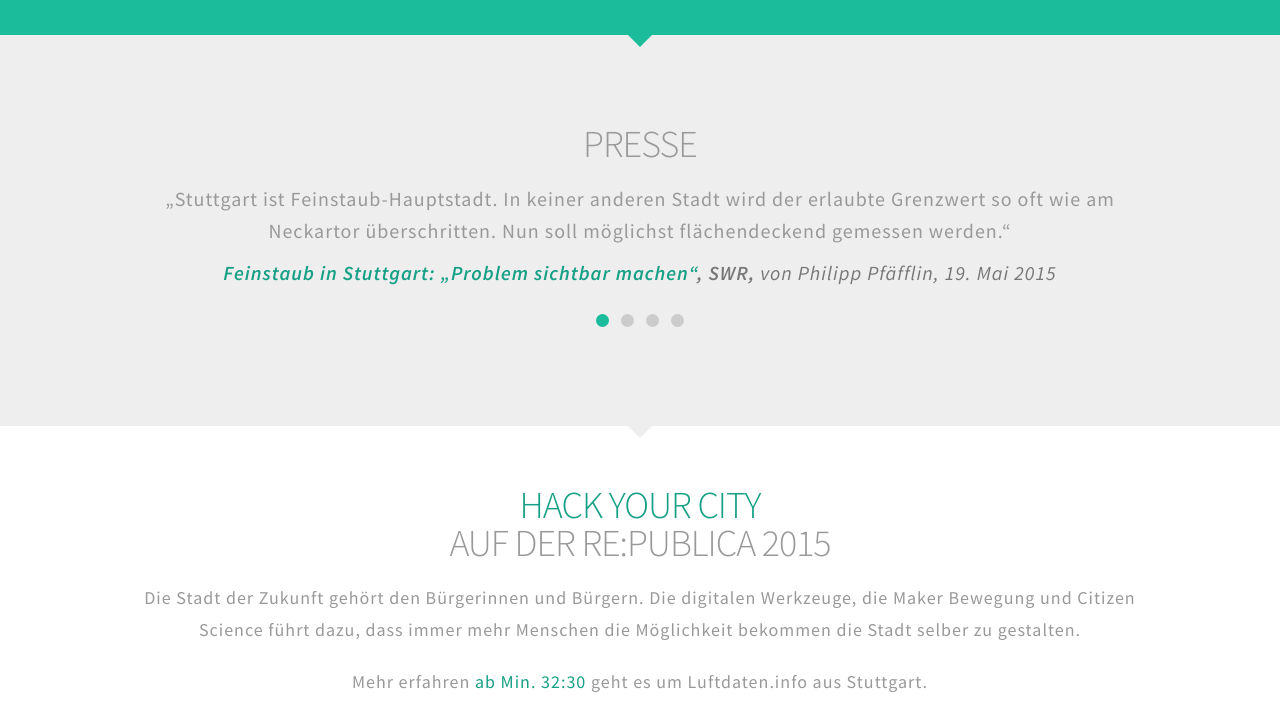
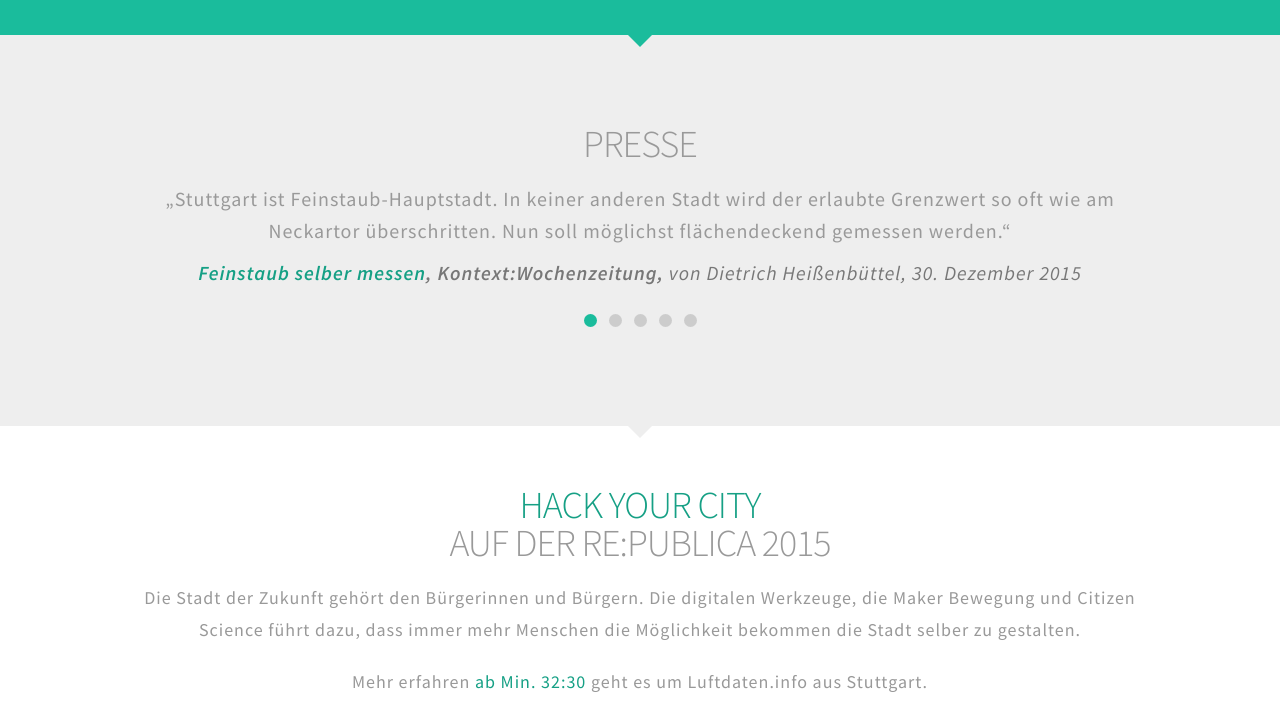
Before and after one commit to opendata-stuttgart/luftdaten.info, a Jekyll site: the page built from index.html, in a window 1280 px wide and 900 px high, scrolled down 1725 px, cut to the strip 0-714 px from the top of the window. Built offline with Jekyll 4.4.1, drawn with Linux system fonts in a browser that asks for light colours.

Commit message:
Update index.html

```diff
--- a/index.html
+++ b/index.html
@@ -76,6 +76,10 @@ https://www.betterplace.org/de/projects/38071-300-feinstaub-messgerate/manage/if
     <div id="commentslider" class="owl-carousel">
       <div class="item">
         <p>&bdquo;Stuttgart ist Feinstaub-Hauptstadt. In keiner anderen Stadt wird der erlaubte Grenzwert so oft wie am Neckartor überschritten. Nun soll möglichst flächendeckend gemessen werden.&ldquo;</p>
+        <p class="author"><strong><a href="http://www.kontextwochenzeitung.de/gesellschaft/248/feinstaub-selber-messen-3349.html" target="_blank">Feinstaub selber messen</a>, Kontext:Wochenzeitung, </strong>von Dietrich Heißenbüttel, 30. Dezember 2015</p>
+      </div>
+      <div class="item">
+        <p>&bdquo;Kontext hat zuerst darüber berichtet: Eine Gruppe von Soft- und Hardware-Bastlern im OK Lab Stuttgart produziert eigene Feinstaubmessgeräte. Eine Kleinserie von 25 Stück ist inzwischen fertig. Jetzt gilt es, Geld für mehr Geräte aufzutreiben.&ldquo;</p>
         <p class="author"><strong><a href="http://www.swr.de/landesschau-aktuell/bw/stuttgart/feinstaub-in-stuttgart-problem-sichtbar-machen/-/id=1592/did=15547586/nid=1592/ey7vjo/index.html" target="_blank">Feinstaub in Stuttgart: „Problem sichtbar machen“</a>, SWR, </strong>von Philipp Pfäfflin, 19. Mai 2015</p>
       </div>
       <div class="item">
```
